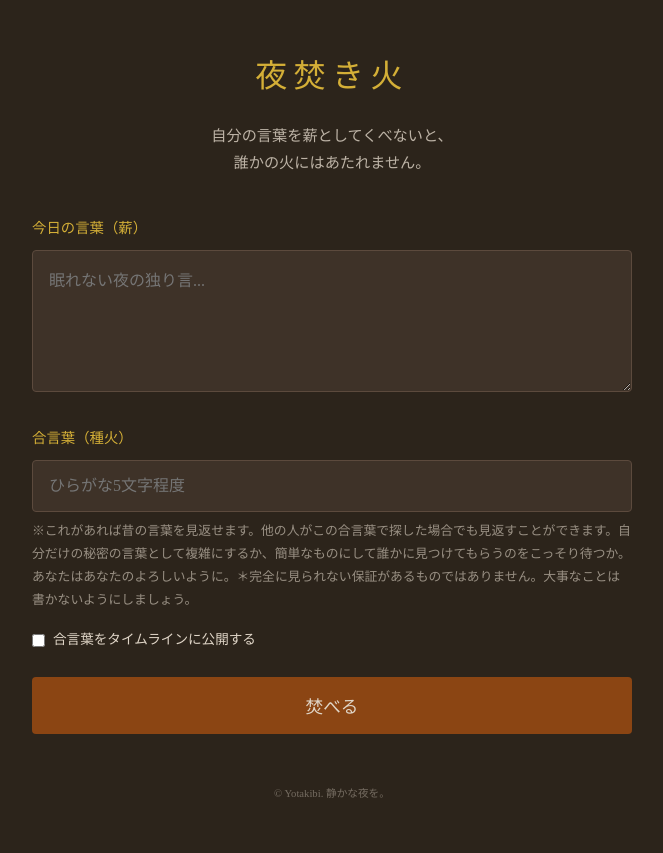
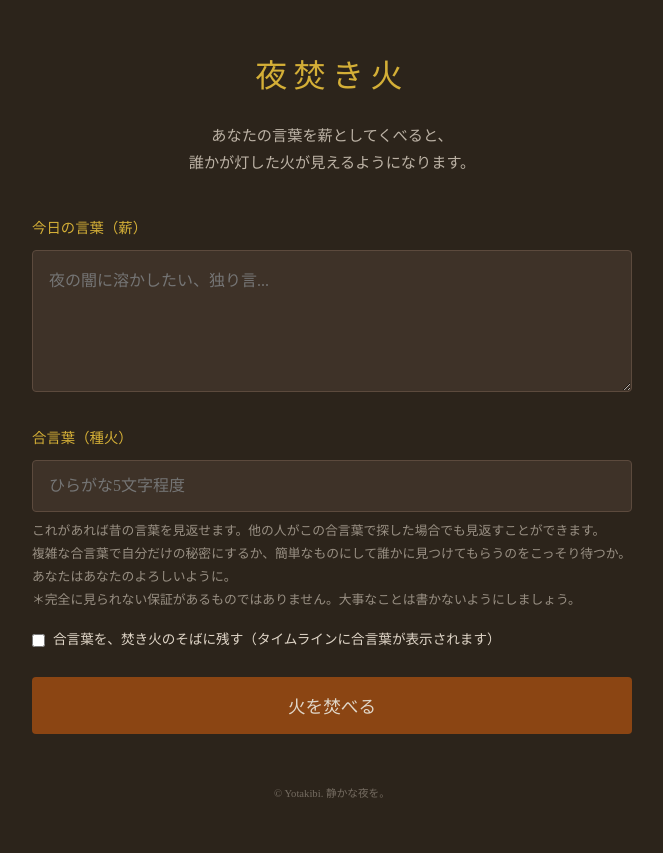
Before and after one commit to karaagenomuranaoya/yotakibi, a Flask app: page / in a window 1280 px wide. Shown: the whole page, without its empty margins (308-971 px from the left). Run offline with Flask 3, Linux system fonts and the light colour scheme; the visitor is signed in with stand-in values (Sample User, id 1).

Commit message:
html_wording

```diff
--- a/templates/index.html
+++ b/templates/index.html
@@ -3,27 +3,34 @@
 {% block content %}
 <div class="fire-starter">
     <h1 class="logo">夜焚き火</h1>
-    <p class="intro">自分の言葉を薪としてくべないと、<br>誰かの火にはあたれません。</p>
+    <p class="intro">
+        あなたの言葉を薪としてくべると、<br>
+        誰かが灯した火が見えるようになります。
+    </p>
 
     <form action="/" method="POST" class="diary-form">
         <div class="form-group">
             <label for="content">今日の言葉（薪）</label>
-            <textarea name="content" id="content" rows="6" placeholder="眠れない夜の独り言..." required></textarea>
+            <textarea name="content" id="content" rows="6" placeholder="夜の闇に溶かしたい、独り言..." required></textarea>
         </div>
 
         <div class="form-group">
             <label for="aikotoba">合言葉（種火）</label>
             <input type="text" name="aikotoba" id="aikotoba" placeholder="ひらがな5文字程度" required autocomplete="off">
-            <span
-                class="hint">※これがあれば昔の言葉を見返せます。他の人がこの合言葉で探した場合でも見返すことができます。自分だけの秘密の言葉として複雑にするか、簡単なものにして誰かに見つけてもらうのをこっそり待つか。あなたはあなたのよろしいように。＊完全に見られない保証があるものではありません。大事なことは書かないようにしましょう。</span>
+
+            <span class="hint">
+                これがあれば昔の言葉を見返せます。他の人がこの合言葉で探した場合でも見返すことができます。<br>
+                複雑な合言葉で自分だけの秘密にするか、簡単なものにして誰かに見つけてもらうのをこっそり待つか。あなたはあなたのよろしいように。<br>
+                ＊完全に見られない保証があるものではありません。大事なことは書かないようにしましょう。
+            </span>
 
             <div class="checkbox-group">
                 <input type="checkbox" name="is_public" id="is_public" value="1">
-                <label for="is_public" class="checkbox-label">合言葉をタイムラインに公開する</label>
+                <label for="is_public" class="checkbox-label">合言葉を、焚き火のそばに残す（タイムラインに合言葉が表示されます）</label>
             </div>
         </div>
 
-        <button type="submit" class="btn-burn">焚べる</button>
+        <button type="submit" class="btn-burn">火を焚べる</button>
     </form>
 </div>
 {% endblock %}
--- a/templates/timeline.html
+++ b/templates/timeline.html
@@ -13,15 +13,15 @@
         </h2>
 
         <form action="{{ url_for('search') }}" method="GET" class="search-form">
-            <input type="text" name="q" placeholder="合言葉で火を探す..." value="{{ search_query if search_query else '' }}">
-            <button type="submit">探す</button>
+            <input type="text" name="q" placeholder="合言葉..." value="{{ search_query if search_query else '' }}">
+            <button type="submit">火を辿る</button>
         </form>
     </header>
 
     {% if session.get('my_aikotoba') and not search_query %}
     <div class="my-info">
         <p>あなたがくべた合言葉: <strong>{{ session['my_aikotoba'] }}</strong></p>
-        <a href="{{ url_for('search', q=session['my_aikotoba']) }}" class="link-check">自分の火を確認する</a>
+        <a href="{{ url_for('search', q=session['my_aikotoba']) }}" class="link-check">自分の言葉を見に行く</a>
     </div>
     {% endif %}
 
```
Also changed, not shown: 1 other file.
